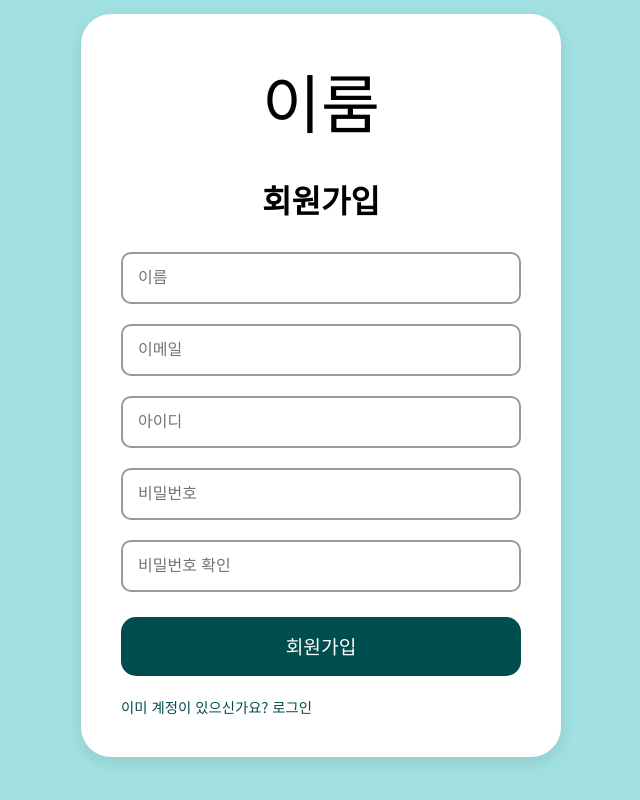
After one commit to eunjingjing/CAPSTONE_25-1, a Flask app: template templates/sign_in.html in a window 1280 px wide. The commit adds this page. Shown: the whole page, without its empty margins (319-959 px from the left). Run offline with Flask 3, Linux system fonts and the light colour scheme; the template is opened without the code that fills it, so the values that code supplies are empty.

Commit message:
log in, sign in, find password 생성
로그인, 회원가입, 비밀번호 찾기 웹 구현 및 파일 위치 변경

```diff
--- a/static/style.css
+++ b/static/style.css
@@ -24,7 +24,7 @@ header {
 }
 
 .title p{
-    font-size: 22px;
+    font-size: 2vw;
 }
 
 a {
@@ -34,6 +34,11 @@ a {
 
 p {
     margin: 0;
+}
+
+.to_home{
+    font-size: 4rem;
+    font-family: 'Jua';
 }
 
 .sign {
@@ -192,3 +197,68 @@ footer {
   cursor: pointer;
   opacity: 1;
 }
+
+/* login 화면 css */
+.auth-container {
+  display: flex;
+  justify-content: center;
+  align-items: center;
+  height: 90vh;
+  background-color: #A1E1E1;
+  font-family: 'Noto Sans KR', sans-serif;
+  padding: 2vw;
+}
+
+.auth-box {
+  background: #fff;
+  padding: 40px;
+  border-radius: 30px;
+  box-shadow: 0 5px 15px rgba(0,0,0,0.1);
+  max-width: 400px;
+  width: 100%;
+  text-align: center;
+}
+
+.auth-box h2 {
+  margin-bottom: 20px;
+  font-size: 2rem;
+}
+
+.auth-box input {
+  width: 100%;
+  padding: 15px;
+  margin: 10px 0;
+  border: 2px solid #999;
+  border-radius: 10px;
+  font-size: 1rem;
+  box-sizing: border-box;
+}
+
+.auth-box button {
+  width: 100%;
+  padding: 15px;
+  background-color: #004D4D;
+  color: #fff;
+  border: none;
+  border-radius: 15px;
+  font-size: 1.2rem;
+  font-family: 'Jua';
+  cursor: pointer;
+  margin-top: 15px;
+}
+
+.auth-box button:hover {
+  background-color: #003838;
+}
+
+.auth-links {
+  margin-top: 20px;
+  display: flex;
+  justify-content: space-between;
+  font-size: 0.9rem;
+}
+
+.auth-links a {
+  color: #004D4D;
+  text-decoration: none;
+}
--- a/static/index.html
+++ b/templates/index.html
@@ -21,7 +21,7 @@
         <div class="sign">
             <a href="login.html">로그인</a>
             <p> / </p>
-            <a href="signin.html">회원가입</a>
+            <a href="sign_in.html">회원가입</a>
         </div>
     </header>
 
--- /dev/null
+++ b/templates/sign_in.html
@@ -0,0 +1,31 @@
+<!DOCTYPE html>
+<html lang="ko">
+<head>
+  <meta charset="UTF-8" />
+  <meta name="viewport" content="width=device-width, initial-scale=1.0"/>
+  <title>회원가입 | 이룸</title>
+  <link rel="preconnect" href="https://fonts.googleapis.com">
+  <link rel="preconnect" href="https://fonts.gstatic.com" crossorigin>
+  <link href="https://fonts.googleapis.com/css2?family=Jua&family=Noto+Sans+KR:wght@100..900&display=swap" rel="stylesheet">
+  <link rel="stylesheet" href="style.css" />
+</head>
+<body>
+  <div class="auth-container">
+    <div class="auth-box">
+      <a href="index.html" class="to_home">이룸</a>
+      <h2>회원가입</h2>
+      <form>
+        <input type="text" placeholder="이름" required />
+        <input type="email" placeholder="이메일" required />
+        <input type="text" placeholder="아이디" required />
+        <input type="password" placeholder="비밀번호" required />
+        <input type="password" placeholder="비밀번호 확인" required />
+        <button type="submit">회원가입</button>
+      </form>
+      <div class="auth-links">
+        <a href="login.html">이미 계정이 있으신가요? 로그인</a>
+      </div>
+    </div>
+  </div>
+</body>
+</html>
```
Also changed, not shown: templates/find_password.html (added, +29 -0 lines), templates/login.html (added, +29 -0 lines), static/login.html (deleted), static/signin.html (deleted).
